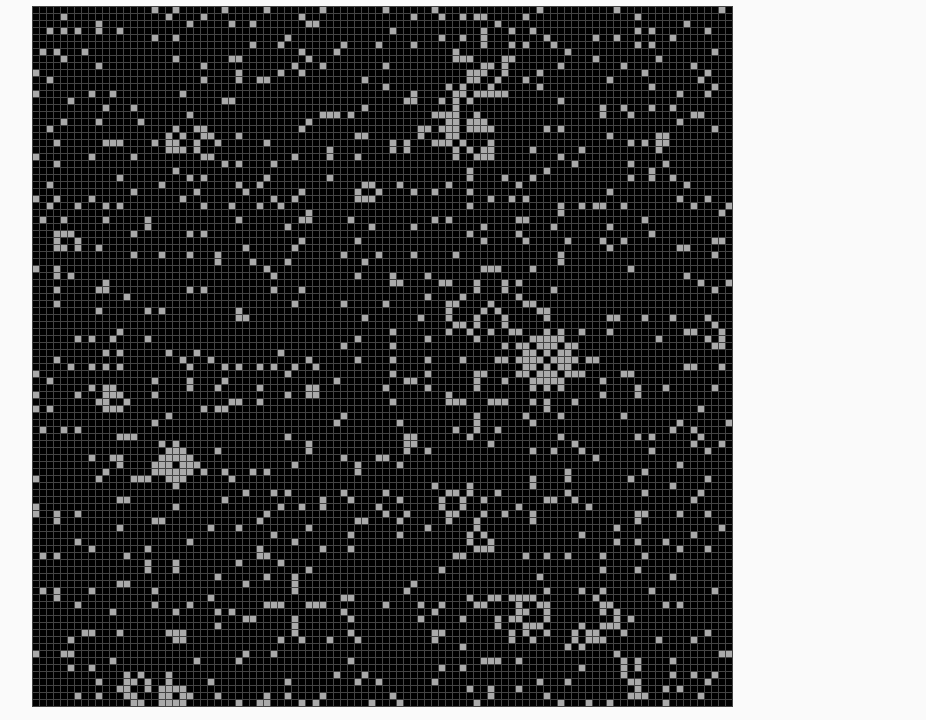
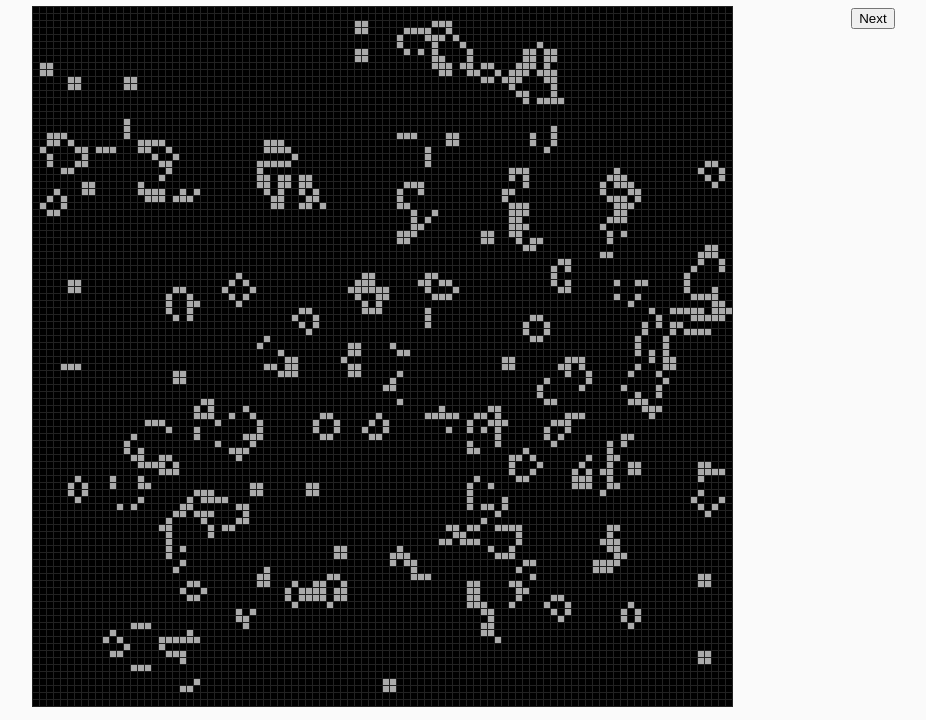
Before and after one commit to Thilerion/game-of-life, a website built with Parcel: page src/index.html in a window 1280 px wide. Shown: the part 80-800 px from the top of the page, without its empty margins (96-1022 px from the left). Built offline with nearby package versions, Linux system fonts and the light colour scheme.

Commit message:
Fixed problem with missing draw updates

```diff
--- a/src/index.html
+++ b/src/index.html
@@ -17,6 +17,7 @@
 		</main>
 		<aside>
 			<div class="controls">
+				<button id="nextGenBtn">Next</button>
 			</div>
 		</aside>
 	</div>
--- a/src/index.js
+++ b/src/index.js
@@ -4,16 +4,22 @@ import settings from './models/Settings';
 import GameOfLife from './models/GameOfLife';
 
 const game = new GameOfLife(
-	State.random(settings.cols, settings.rows, 0.1),
+	State.random(settings.cols, settings.rows, 0.2),
 	settings,
 	Canvas
 );
 
 game.render();
 
-game.update();
+// game.update();
 
 setInterval(() => {
 	game.update();
 	game.render();
-}, 500);
+}, 1000/10);
+
+const nextGenBtn = document.getElementById('nextGenBtn');
+nextGenBtn.addEventListener('click', () => {
+	game.update();
+	game.render();
+})
--- a/src/models/GameOfLife.js
+++ b/src/models/GameOfLife.js
@@ -15,16 +15,9 @@ export default class GameOfLife {
 		this.previousState = this.state;
 		this.state = this.state.update();
 		this.generation += 1;
-
-		console.log(this.state.grid[0], this.previousState.grid[0]);
 	}
 
 	render() {
-		// debugger;
-		if (this.previousState) {
-
-			console.log(this.state.grid[0], this.previousState.grid[0]);
-		}
 		this.renderer.render({
 			state: this.state,
 			previousState: this.previousState,
--- a/src/models/Settings.js
+++ b/src/models/Settings.js
@@ -11,7 +11,7 @@ class Settings {
 		this.colors = {
 			[LIVE]: "#AAAAAA",
 			[DEAD]: "#000000",
-			gridLine: "#444444"
+			gridLine: "#222"
 		}
 	}
 
```
